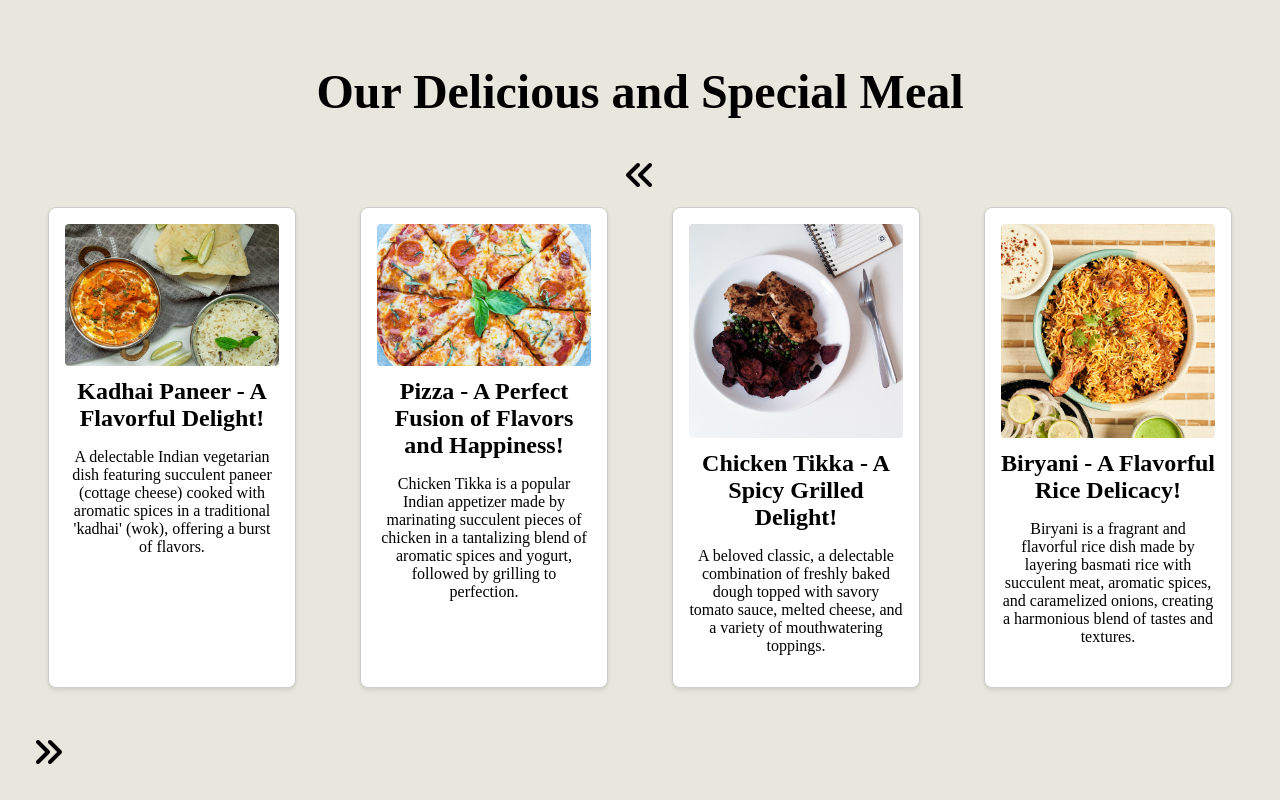
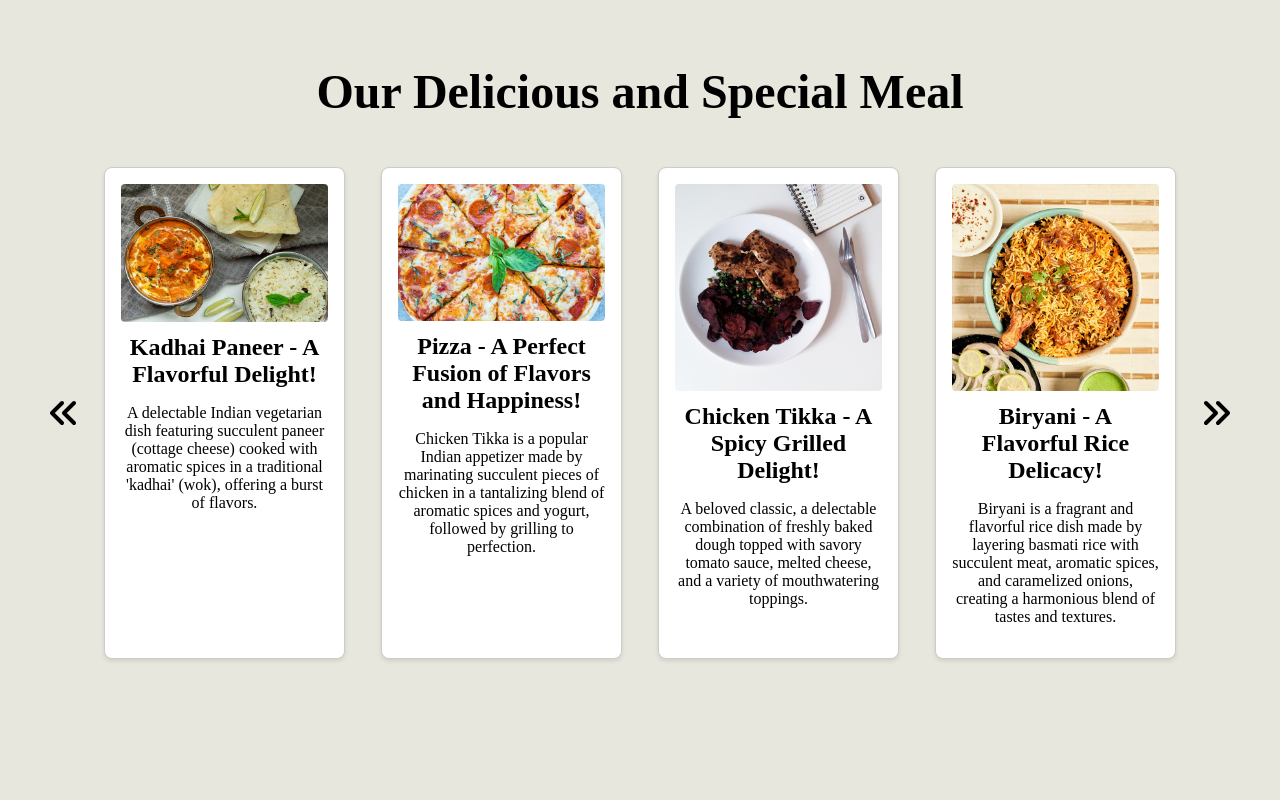
Before and after one commit to rayan25nov/restaurant-client, a React (Vite) app: page / in a window 1280 px wide. Shown: the part 824-1624 px from the top of the page. After the commit the page ends 1523 px from the top, so only its background shows below. Built offline with nearby package versions, Linux system fonts and the light colour scheme.

Commit message:
updated meals and cards section

```diff
--- a/src/menu/Card.module.css
+++ b/src/menu/Card.module.css
@@ -1,6 +1,6 @@
 .card {
   justify-content: center;
-  margin: 1rem;
+  margin: 0.5rem;
   padding: 1rem;
   border: 1px solid #ccc;
   border-radius: 0.5rem;
--- a/src/menu/Meals.jsx
+++ b/src/menu/Meals.jsx
@@ -14,6 +14,7 @@ const Meals = () => {
       <div className={Styles.heading}>
         <h2>Our Delicious and Special Meal</h2>
       </div>
+      <div className={Styles.main}>
         <FontAwesomeIcon
           icon={faAnglesLeft}
           size="2x"
@@ -41,6 +42,7 @@ const Meals = () => {
             caption="Biryani - A Flavorful Rice Delicacy!"
             description="Biryani is a fragrant and flavorful rice dish made by layering basmati rice with succulent meat, aromatic spices, and caramelized onions, creating a harmonious blend of tastes and textures."
           />
+        </div>
         <FontAwesomeIcon
           icon={faAnglesRight}
           size="2x"
--- a/src/menu/Meals.module.css
+++ b/src/menu/Meals.module.css
@@ -1,3 +1,4 @@
+/* Updated CSS */
 .container {
   text-align: center;
   padding: 2rem;
@@ -8,9 +9,13 @@
   margin-bottom: 1rem;
 }
 
+.main {
+  display: flex;
+  align-items: center; /* Vertically align the icons and cards */
+}
+
 .icon {
-  align-items: center;
-  margin: 0;
+  display: none; /* Hide the icons initially on smaller screens */
 }
 
 /* Media queries for responsiveness */
@@ -18,13 +23,21 @@
   .icon {
     display: none;
   }
+
+  .main {
+    flex-direction: column; /* Stack the icons and cards vertically on smaller screens */
+  }
+
+  .card_container {
+    grid-template-columns: repeat(1, 1fr);
+  }
 }
-/* Media queries for responsiveness */
+
 @media screen and (min-width: 768px) {
   .card_container {
     display: grid;
     grid-template-columns: repeat(2, 1fr);
-    gap: 2rem;
+    gap: 1.25rem;
   }
 }
 
@@ -32,4 +45,11 @@
   .card_container {
     grid-template-columns: repeat(4, 1fr);
   }
+
+  .icon {
+    display: flex;
+    justify-content: space-between; /* Position the icons at the ends of the cards */
+    align-items: center; /* Vertically align the icons and cards */
+    margin: 0 1rem;
+  }
 }
```
Lines whose indentation alone changed are shown as unchanged.
